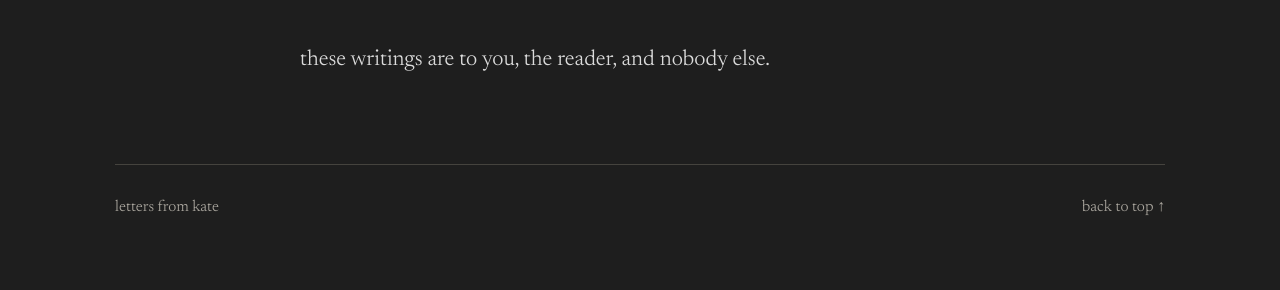
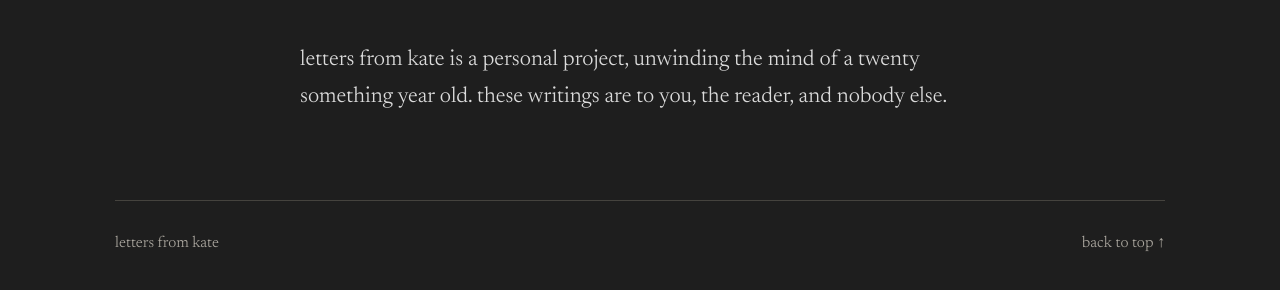
Before and after one commit to mol-sarg/lettersfromkate.github.io, a plain HTML site: page about/index.html in a window 1280 px wide. Shown: the part 270-560 px from the top of the page. Drawn offline with Linux system fonts and the light colour scheme.

Commit message:
restore the original about text

```diff
--- a/about/index.html
+++ b/about/index.html
@@ -1,4 +1,4 @@
 <!DOCTYPE html>
 
 <html lang="en"><head><meta charset="utf-8"/><meta content="width=device-width,initial-scale=1" name="viewport"/><title>letters from kate — letters from kate</title><meta content="letters from kate" name="description"/><link href="../assets/style.css?v=20261113-clean" rel="stylesheet"/></head>
-<body class="reading"><a class="skip" href="#main">Skip to content</a><header><a class="brand" href="../?v=20261113-clean">letters from kate</a><nav aria-label="Main"><a href="../?v=20261113-clean#letters">letters</a><a href="../?v=20261113-clean">about</a></nav></header><main id="main"><article class="letter"><div class="heading"><h1>about</h1></div><div class="prose"><p>these writings are to you, the reader, and nobody else.</p></div></article></main><footer><a href="../?v=20261113-clean">letters from kate</a><a href="#">back to top ↑</a></footer></body></html>
+<body class="reading"><a class="skip" href="#main">Skip to content</a><header><a class="brand" href="../?v=20261113-clean">letters from kate</a><nav aria-label="Main"><a href="../?v=20261113-clean#letters">letters</a><a href="./?v=20261113-clean">about</a></nav></header><main id="main"><article class="letter"><div class="heading"><h1>about</h1></div><div class="prose"><p>letters from kate is a personal project, unwinding the mind of a twenty something year old. these writings are to you, the reader, and nobody else.</p></div></article></main><footer><a href="../?v=20261113-clean">letters from kate</a><a href="#">back to top ↑</a></footer></body></html>
```
